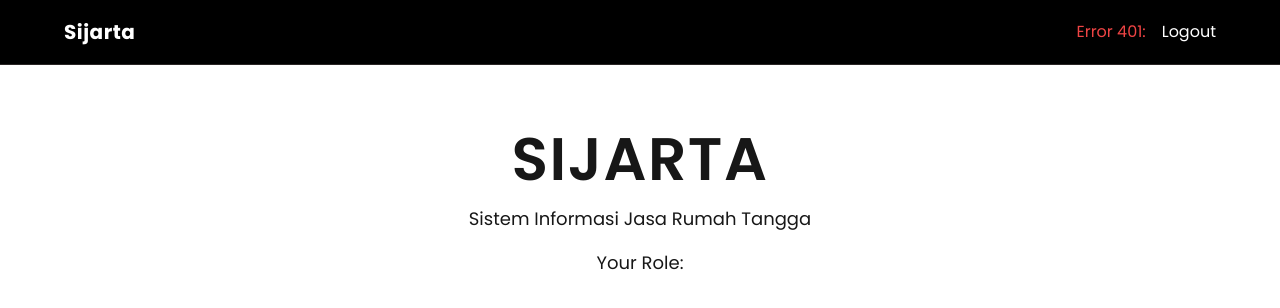
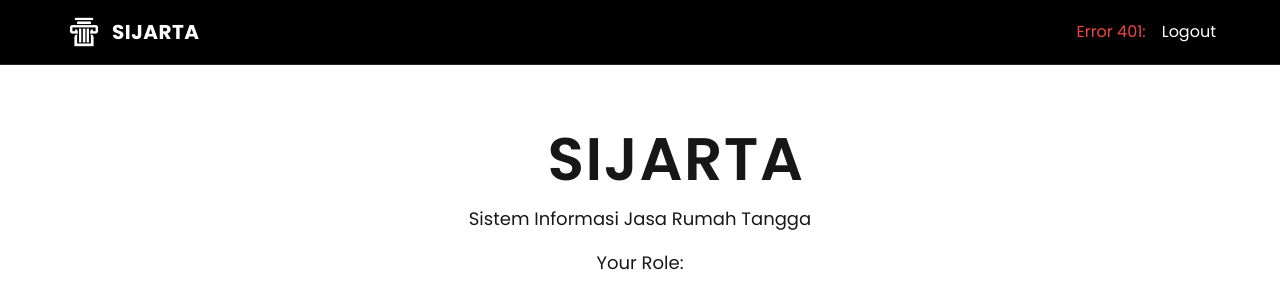
Before and after one commit to hyvos07/sijarta-fe, a Next.js app: page / in a window 1280 px wide. Shown: the top 308 px of the page. Built offline with nearby package versions, Linux system fonts and the light colour scheme; no server answers.

Commit message:
add logo, add error message

```diff
--- a/app/(auth)/layout.tsx
+++ b/app/(auth)/layout.tsx
@@ -1,6 +1,6 @@
-import type { Metadata } from 'next'
+import type { Metadata } from 'next';
 import { Poppins } from "next/font/google";
-import '../styles/globals.css'
+import '../styles/globals.css';
 
 const poppins = Poppins({
   subsets: ["latin"],
@@ -13,20 +13,24 @@ export const metadata: Metadata = {
   icons: {
     icon: "favicon.ico",
   },
-}
+};
 
 export default function RootLayout({
   children,
 }: {
-    children: React.ReactNode
+  children: React.ReactNode;
 }) {
   return (
     <html lang="en">
       <body className={`antialiased ${poppins.className}`}>
+        <header className="flex items-center justify-center mb-4">
+          <img src="/images/logo.png" alt="SIJARTA Logo" className="h-14 w-14 mr-4" />
+          <h1 className="text-xl font-bold">SIJARTA</h1>
+        </header>
         <main className="flex items-center justify-center min-h-screen">
           {children}
         </main>
       </body>
     </html>
-    )
+  );
 }
--- a/app/(auth)/login/page.tsx
+++ b/app/(auth)/login/page.tsx
@@ -6,12 +6,14 @@ import '../../styles/login.css'
 export default function LoginPage() {
   const [credentials, setCredentials] = useState({ phone: '', password: '' })
   const [isLoading, setIsLoading] = useState(false)
+  const [error, setError] = useState<string | null>(null)  // Error state
   const router = useRouter()
 
   const handleSubmit = async (e: React.FormEvent) => {
     e.preventDefault()
 
     setIsLoading(true)  // Show loading animation when login is submitted
+    setError(null)  // Reset any previous error
 
     const res = await fetch('/api/login', {
       method: 'POST',
@@ -26,9 +28,11 @@ export default function LoginPage() {
     if (res.ok) {
       router.push('/')
       router.refresh()
+    } else {
+      // Set error message if login fails
+      const errorData = await res.json()
+      setError(errorData.message || 'An error occurred during login. Please try again.')
     }
-
-    // TODO: Kalo nggak oke display error di login page
   }
 
   return (
@@ -52,6 +56,12 @@ export default function LoginPage() {
           required
         />
       </div>
+
+      {/* Display error message if there's any */}
+      {error && (
+        <p className="text-red-500 text-sm text-center mt-3">{error}</p>
+      )}
+
       <button
         type="submit"
         className={`w-full px-2 py-2 md:py-2.5 bg-stone-100 text-black font-medium rounded hover:bg-white mt-6 ${isLoading ? 'animate-pulse' : ''} transition-transform transform hover:scale-105 active:scale-95 flex items-center justify-center`}
--- a/app/components/NavBar.tsx
+++ b/app/components/NavBar.tsx
@@ -1,18 +1,17 @@
-'use client'
-import Link from 'next/link'
-import { useState, useEffect } from 'react'
+'use client';
+import Link from 'next/link';
+import { useState, useEffect } from 'react';
 
 export default function NavBar() {
-  const [role, setRole] = useState<'pelanggan' | 'pekerja' | null>(null)
-  const [name, setName] = useState('')
-  const [error, setError] = useState<string | null>(null)
+  const [role, setRole] = useState<'pelanggan' | 'pekerja' | null>(null);
+  const [name, setName] = useState('');
+  const [error, setError] = useState<string | null>(null);
 
   useEffect(() => {
     async function fetchUserData() {
       try {
         const response = await fetch('/api/user');
 
-        // Jika respons tidak OK, tangani errornya
         if (!response.ok) {
           setError(`Error ${response.status}: ${response.statusText}`);
           return;
@@ -20,10 +19,9 @@ export default function NavBar() {
 
         const data = await response.json();
 
-        // Validasi respons JSON
         if (data.role && data.data) {
-          setRole(data.role); // Role: 'pengguna' atau 'pekerja'
-          setName(data.data.name); // Nama pengguna
+          setRole(data.role);
+          setName(data.data.name);
         } else {
           setError('Data pengguna tidak valid');
         }
@@ -51,14 +49,13 @@ export default function NavBar() {
       <div className="mx-auto px-4 sm:px-6 lg:px-16">
         <div className="flex items-center justify-between h-16">
           <div className="flex items-center">
+            <img src="/images/logo.png" alt="SIJARTA Logo" className="h-10 w-10 mr-2" />
             <Link href="/" className="text-xl font-bold hidden md:block md:tracking-wide">
-              Sijarta
+              SIJARTA
             </Link>
           </div>
           <div className="flex space-x-4">
             {error && <span className="text-red-500">{error}</span>}
-
-            {/* Navbar untuk pelanggan */}
             {role === 'pelanggan' && (
               <>
                 <span className="font-bold">{name} (Pelanggan)</span>
@@ -69,8 +66,6 @@ export default function NavBar() {
                 <Link href="/profile" className="hover:text-gray-300">Profile</Link>
               </>
             )}
-
-            {/* Navbar untuk Pekerja */}
             {role === 'pekerja' && (
               <>
                 <span className="font-bold">{name} (Pekerja)</span>
@@ -81,7 +76,6 @@ export default function NavBar() {
                 <Link href="/profile" className="hover:text-gray-300">Profile</Link>
               </>
             )}
-
             <button
               onClick={handleLogout}
               className="hover:text-gray-300"
--- a/app/page.tsx
+++ b/app/page.tsx
@@ -13,7 +13,7 @@ export default function Home() {
         const response = await fetch('/api/user/role');
         if (response.ok) {
           const data = await response.json();
-          setRole(data.role); // 'Pelanggan', 'Pekerja', atau 'Unknown'
+          setRole(data.role);
         } else {
           console.log(response);
         }
@@ -38,9 +38,12 @@ export default function Home() {
   return (
     <>
       <NavBar />
-      <div className="items-center justify-center min-h-[10000px] p-16 font-[family-name:var(--font-geist-sans)]">
+      <div className="items-center justify-center min-h-[100vh] p-16 font-[family-name:var(--font-geist-sans)]">
         <main className="flex flex-col gap-4 items-center">
-          <p className="font-semibold text-6xl tracking-wide">SIJARTA</p>
+          <div className="flex items-center gap-4">
+            <img src="/images/logo.png" alt="SIJARTA Logo" className="h-14 w-14" />
+            <p className="font-semibold text-6xl tracking-wide">SIJARTA</p>
+          </div>
           <p className="text-lg text-center">Sistem Informasi Jasa Rumah Tangga</p>
           <p className="text-lg">
             Your Role: <strong>{role}</strong>
```
Also changed, not shown: public/images/logo.png (added). Lines whose indentation alone changed are shown as unchanged.
